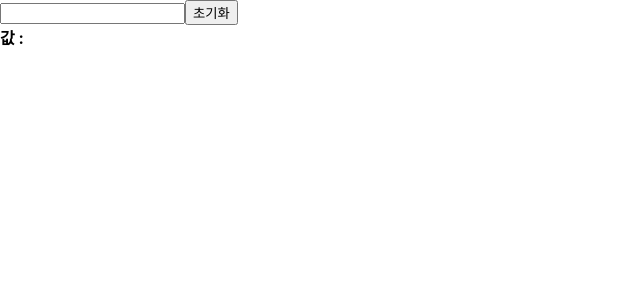
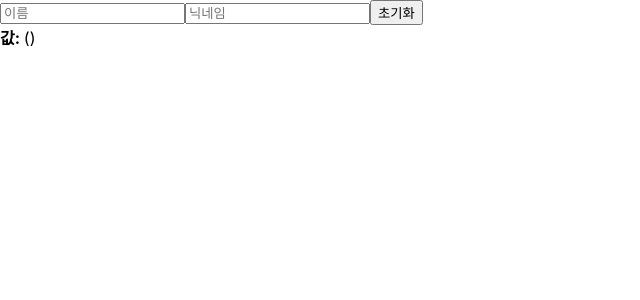
Before and after one commit to micahang0127/react-basic, a React (Create React App) app: page / in a window 1280 px wide. Shown: the top 300 px of the page, without its empty margins (0-640 px from the left). Built offline with nearby package versions, Linux system fonts and the light colour scheme.

Commit message:
useState2

```diff
--- a/src/App.js
+++ b/src/App.js
@@ -1,5 +1,5 @@
 import React from "react";
-import InputSample from "./InputSample";
+import InputSample from "./InputSample2";
 
 function App() {
   return <InputSample />;
--- /dev/null
+++ b/src/InputSample2.js
@@ -0,0 +1,49 @@
+import React, { useState } from "react";
+
+function InputSample() {
+  const [inputs, setInputs] = useState({
+    name: "",
+    nickname: "",
+  });
+
+  const { name, nickname } = inputs;
+
+  const onChange = (e) => {
+    const { name, value } = e.target;
+
+    // inputs[name] = value; (X) 리액트 상태에서 객체 직접수정 불가
+    // 아래처럼 새로운 객체를 생서후 새로운 객체에 변화를 주어야 한다.
+    // 이를 "불변성을 지킨다" 라고 한다.
+    // 불변성을 지켜주어야 리액트 컴포넌트에서 상태가 업데이트 됐을을 감지할수 있고, 이에 따른 필요한 리렌더링이 진행된다.
+    setInputs({
+      ...inputs, // 기존의 inputs 객체를 복사한 뒤
+      [name]: value, // name 키를 가진 값을 value로 설정
+    });
+  };
+
+  const onReset = () => {
+    setInputs({
+      name: "",
+      nickname: "",
+    });
+  };
+
+  return (
+    <>
+      <input name="name" placeholder="이름" onChange={onChange} value={name} />
+      <input
+        name="nickname"
+        placeholder="닉네임"
+        onChange={onChange}
+        value={nickname}
+      />
+      <button onClick={onReset}>초기화</button>
+      <div>
+        <b>값: </b>
+        {name} ({nickname})
+      </div>
+    </>
+  );
+}
+
+export default InputSample;
```
